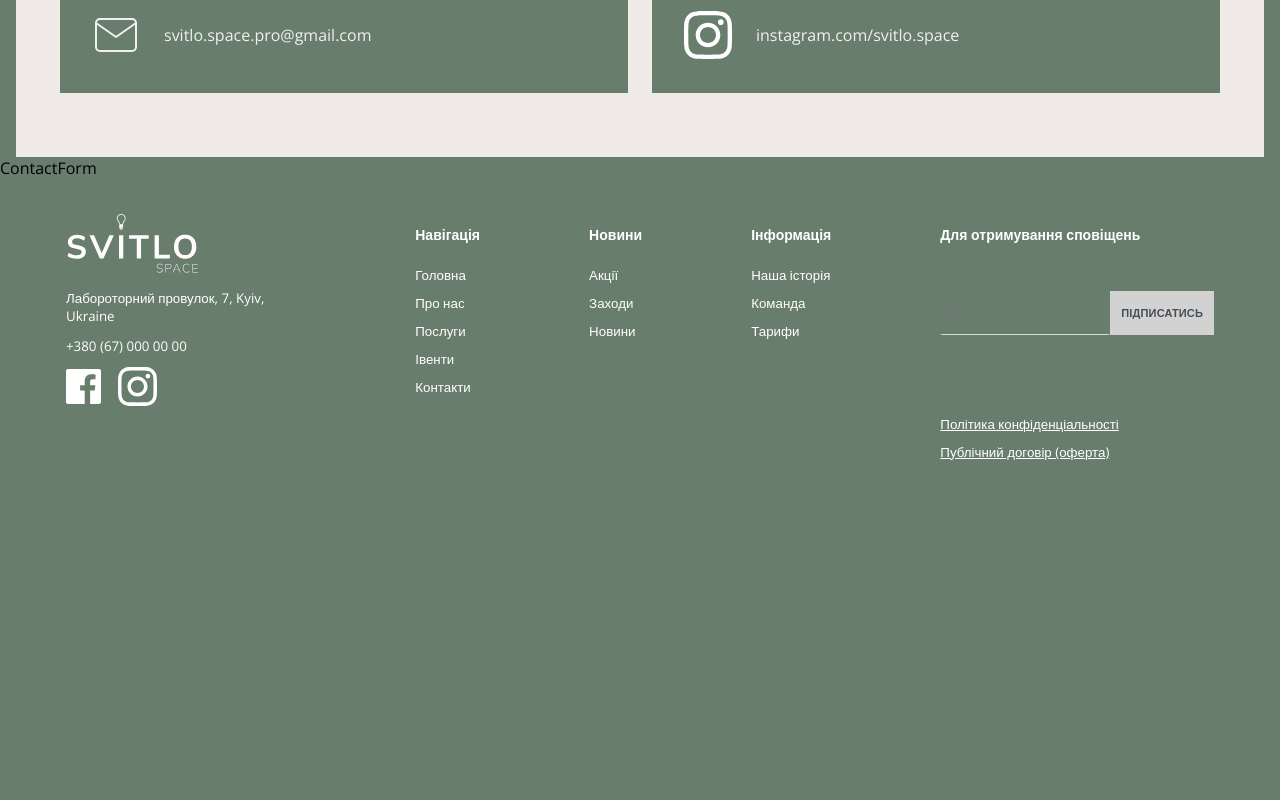
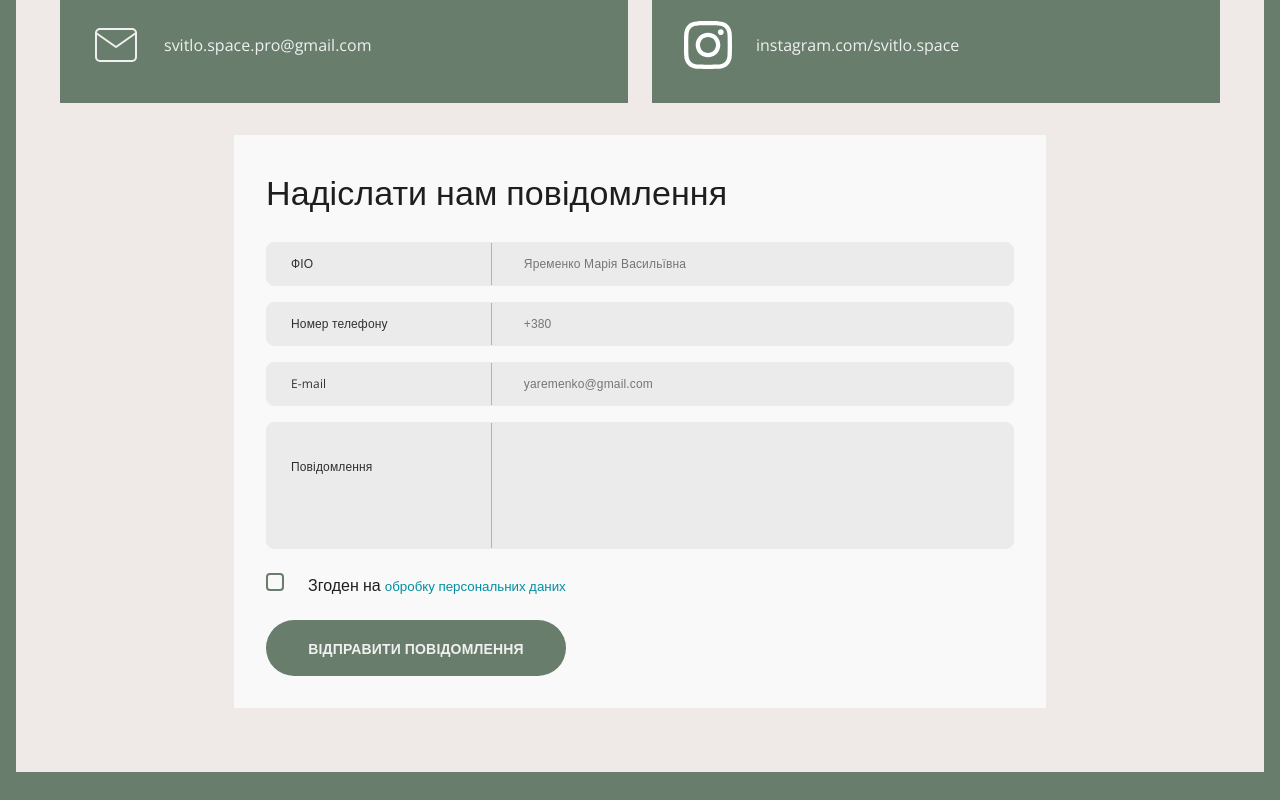
Before and after one commit to kubrakkirill/svitlo, a React (Create React App) app in the folder frontend/: page /contact in a window 1280 px wide. Shown: the part 1120-1920 px from the top of the page. Before the commit the page ends 1616 px from the top, so only its background shows below. Built offline with nearby package versions, Linux system fonts and the light colour scheme; the HTML template or start-up script is replaced by a standard one.

Commit message:
add contact

```diff
--- a/frontend/src/Components/ContactForm/ContactForm.css
+++ b/frontend/src/Components/ContactForm/ContactForm.css
@@ -0,0 +1,58 @@
+.contact-form{
+    width: 70%;
+    margin: 0 auto;
+    background-color: #F9F9F9;
+    padding: 32px;
+}
+.contact-form__container{
+    display: flex;
+    flex-direction: column;
+    gap: 24px;
+}
+form{
+    display: flex;
+    flex-direction: column;
+    gap: 16px;
+}
+.form-item{
+    font-weight: 400;
+    font-size: 12px;
+    line-height: 150%;
+    letter-spacing: 0.0125em;
+    color: #303030;
+    display: flex;
+    justify-content: space-between;
+    background-color: #EBEBEB;
+    border: 1px solid #EBEBEB;
+    border-radius: 8px;
+}
+input, textarea{
+    width: 70%;
+    font-weight: 400;
+    font-size: 12px;
+    line-height: 150%;
+    letter-spacing: 0.0125em;
+    color: rgba(48, 48, 48, 0.37);
+    resize: none;
+    border: none;
+    background-color: transparent;
+    border-left: 1px solid rgba(48, 48, 48, 0.3);
+    padding: 0 32px;
+}
+textarea{
+    padding-top: 35px;
+}
+.form-item-label{
+    padding: 12px 24px;
+}
+.form-item-label-textarea{
+    padding-top: 35px;
+}
+.contact-form__personal{
+    display: flex;
+    gap: 24px;
+    align-items: center;
+}
+.contact-form__personal > a > small{
+    color: #008FA3;
+}
--- a/frontend/src/Components/ContactForm/ContactForm.jsx
+++ b/frontend/src/Components/ContactForm/ContactForm.jsx
@@ -1,9 +1,53 @@
-import React from 'react'
+import React, {useState} from 'react'
 import './ContactForm.css'
+import PrimaryButton from "../Button/PrimaryButton";
 
 const ContactForm = () => {
+    const checkbox = <svg width="18" height="18" viewBox="0 0 18 18" fill="none" xmlns="http://www.w3.org/2000/svg">
+        <rect x="1" y="1" width="16" height="16" rx="3" stroke="#687D6B" stroke-width="2"/>
+        <path fillRule="evenodd" clipRule="evenodd" d="M14.3443 6.57289C14.6388 6.25037 14.6286 5.75363 14.3212 5.44344V5.44344C13.9913 5.11052 13.4498 5.12161 13.1338 5.46776L8.41077 10.6412C8.03727 11.0503 7.40236 11.0778 6.99486 10.7026L4.70246 8.59163C4.35318 8.27 3.80567 8.30678 3.50254 8.67223V8.67223C3.22082 9.01188 3.25446 9.51266 3.57907 9.81158L7.65737 13.5671C7.73263 13.6364 7.8506 13.6284 7.91592 13.5497L8.02437 13.4189C8.03365 13.4077 8.05055 13.407 8.06077 13.4173V13.4173C8.07067 13.4273 8.08692 13.427 8.09641 13.4166L14.3443 6.57289Z" fill="#687D6B"/>
+    </svg>;
+    const emptyCheckbox = <svg width="18" height="18" viewBox="0 0 18 18" fill="none" xmlns="http://www.w3.org/2000/svg">
+        <rect x="1" y="1" width="16" height="16" rx="3" stroke="#687D6B" stroke-width="2"/>
+    </svg>;
+
+    const [checked, setChecked] = useState(false);
+
+    const check = () => {
+        setChecked(!checked);
+    };
+
     return (
-        <div>ContactForm</div>
+        <div className="contact-form">
+            <section className="contact-form__container">
+                <h4>Надіслати нам повідомлення</h4>
+                <form>
+                    <div className="form-item">
+                        <label htmlFor="name" className="form-item-label">ФІО</label>
+                        <input type="text" name="name" placeholder="Яременко Марія Васильївна" required/>
+                    </div>
+                    <div className="form-item">
+                        <label htmlFor="phone" className="form-item-label">Номер телефону</label>
+                        <input type="text" name="phone" placeholder="+380" required/>
+                    </div>
+                    <div className="form-item">
+                        <label htmlFor="email" className="form-item-label">E-mail</label>
+                        <input type="email" name="email" placeholder="yaremenko@gmail.com" required/>
+                    </div>
+                    <div className="form-item form-item-textarea">
+                        <label htmlFor="message" className="form-item-label form-item-label-textarea">Повідомлення</label>
+                        <textarea name="message" rows="5" required></textarea>
+                    </div>
+                </form>
+                <div className="contact-form__personal">
+                    <div onClick={check}>
+                        {checked ? checkbox : emptyCheckbox}
+                    </div>
+                    <a href="#">Згоден на <small>обробку персональних даних</small></a>
+                </div>
+                <PrimaryButton text="Відправити повідомлення"/>
+            </section>
+        </div>
     )
 }
 export default ContactForm
--- a/frontend/src/Components/ContactLinks/ContactLinks.jsx
+++ b/frontend/src/Components/ContactLinks/ContactLinks.jsx
@@ -1,5 +1,6 @@
 import React from 'react'
 import './ContactLinks.css'
+import {ContactForm} from "../index";
 
 const ContactLinks = () => {
 
@@ -72,6 +73,7 @@ const ContactLinks = () => {
                         )
                     })}
                 </div>
+                <ContactForm />
             </section>
         </div>
     )
--- a/frontend/src/Pages/Contact.jsx
+++ b/frontend/src/Pages/Contact.jsx
@@ -1,5 +1,5 @@
 import React from 'react'
-import {Inscription, Header, Footer, ContactLinks, ContactForm} from '../Components/index'
+import {Inscription, Header, Footer, ContactLinks} from '../Components/index'
 import '../index.css'
 import Nav from "../Components/Nav/Nav";
 import headerImage from "../Assets/headerContact.png"
@@ -11,7 +11,6 @@ const Contact = () => {
             <Nav />
             <Header nav={true} title="Контакти" image={headerImage}/>
             <ContactLinks />
-            <ContactForm />
             <Footer />
         </div>
     )
--- a/frontend/src/index.css
+++ b/frontend/src/index.css
@@ -28,6 +28,8 @@ h3{
 h4{
     font-size: 34px;
     font-weight: 400;
+    line-height: 150%;
+    letter-spacing: 0.0025em;
 }
 h5{
     font-size: 24px;
```
